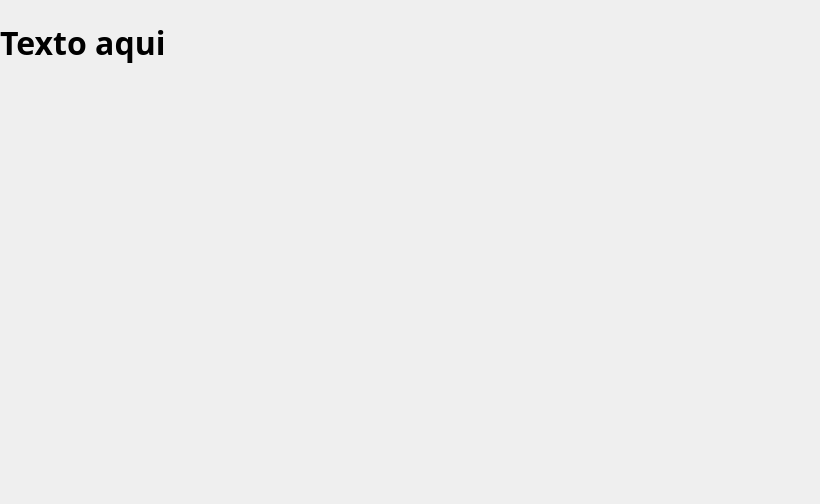
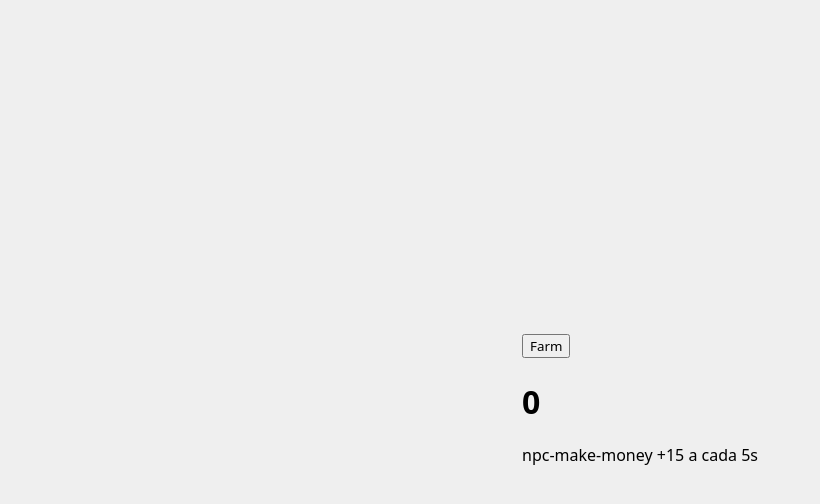
Before and after one commit to danielBRTanimacao/capitalism-game-react-ts, a React (Vite) app: page / in a window 1280 px wide. Shown: the top 504 px of the page, without its empty margins (0-820 px from the left). Built offline with nearby package versions, Linux system fonts and the light colour scheme.

Commit message:
build: creating principal apps

```diff
--- a/src/App.tsx
+++ b/src/App.tsx
@@ -1,7 +1,23 @@
+import { useState } from "react";
+
 export default () => {
+    const [amount, setAmount] = useState(0);
+
+    const makeMoney = (money: number) => {
+        setAmount((amount) => amount + money);
+    };
+
+    const setTimer = (time: Number) => {
+        return time;
+    };
+
     return (
         <>
-            <h1>Texto aqui</h1>
+            <button onClick={() => makeMoney(1)}>Farm</button>
+            <h1>{amount}</h1>
+            <div onClick={() => makeMoney(15)}>
+                npc-make-money +15 a cada 5s
+            </div>
         </>
     );
 };
--- a/src/assets/css/Index.css
+++ b/src/assets/css/Index.css
@@ -9,5 +9,9 @@
 }
 
 body {
+    display: flex;
+    justify-content: center;
+    align-items: center;
+    height: 100dvh;
     background-color: var(--light-bg);
 }
```
